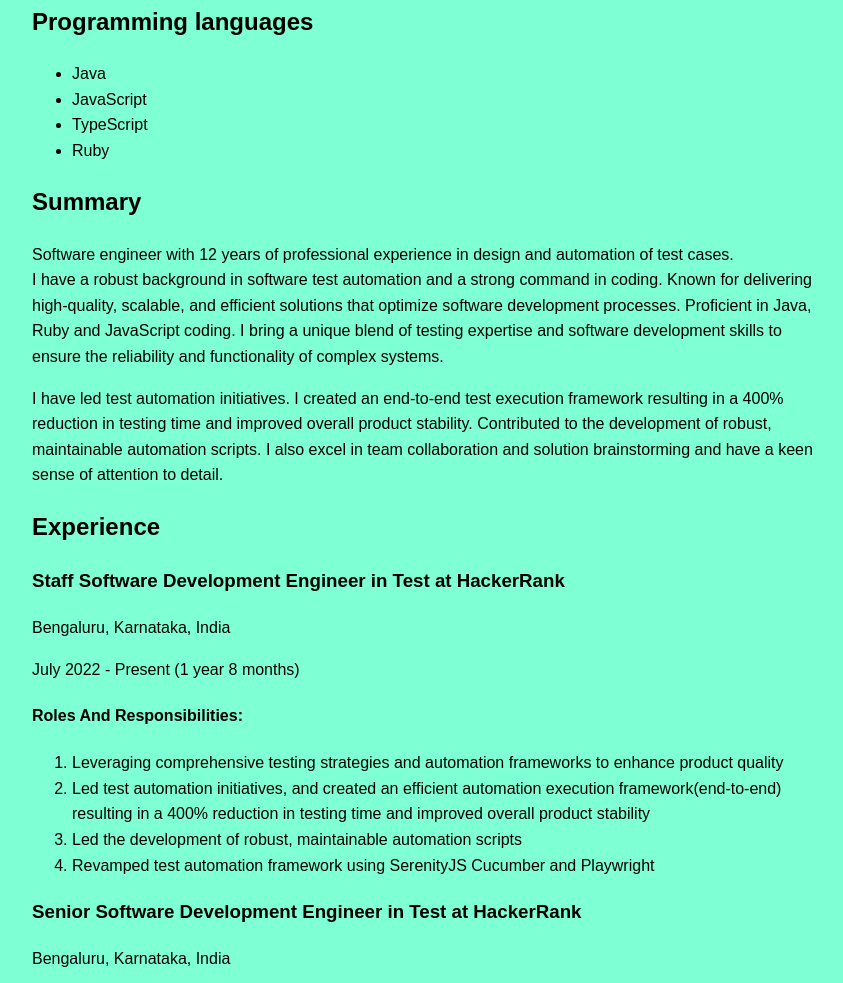
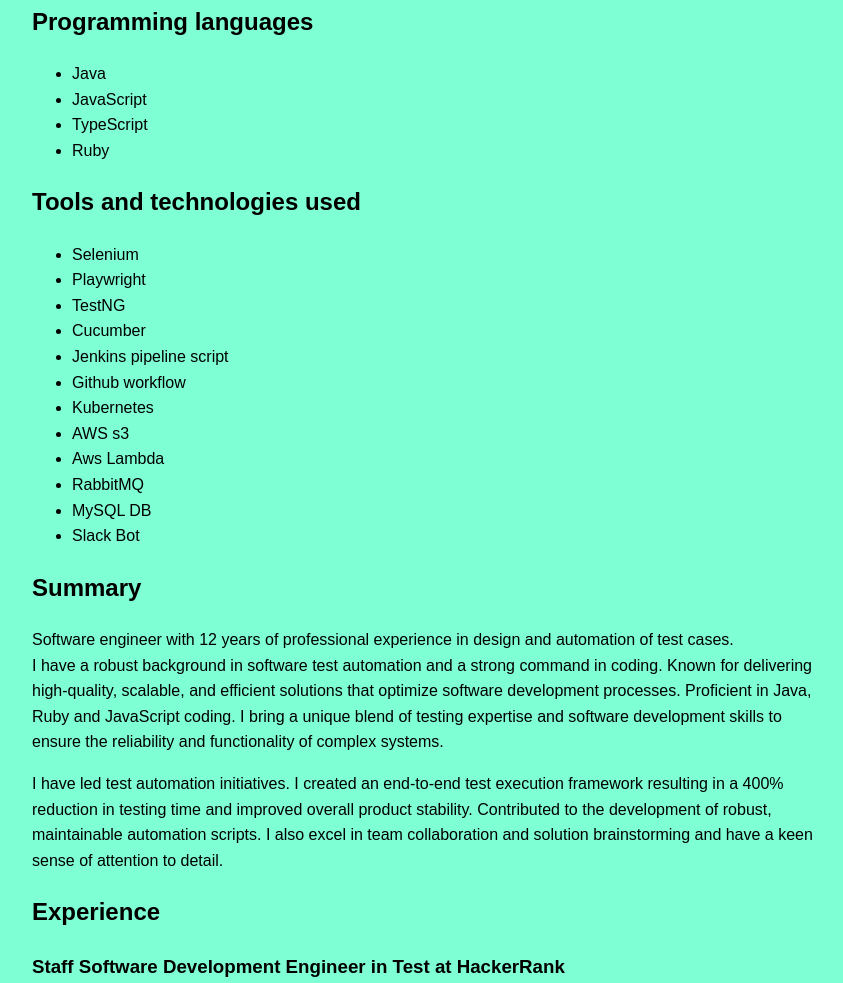
Before and after one commit to adarsha89/adarsha89.github.io, a plain HTML site: page index.html in a window 1280 px wide. Shown: the part 871-1854 px from the top of the page, without its empty margins (208-1051 px from the left). Drawn offline with Linux system fonts and the light colour scheme.

Commit message:
Made required changes in resume

```diff
--- a/index.html
+++ b/index.html
@@ -75,6 +75,23 @@
                 <li>Ruby</li>
             </ul>
         </div>
+        <div class="toolsAndTechnologiesUsed">
+            <h2>Tools and technologies used</h2>
+            <ul>
+                <li>Selenium</li>
+                <li>Playwright</li>
+                <li>TestNG</li>
+                <li>Cucumber</li>
+                <li>Jenkins pipeline script</li>
+                <li>Github workflow</li>
+                <li>Kubernetes</li>
+                <li>AWS s3</li>
+                <li>Aws Lambda</li>
+                <li>RabbitMQ</li>
+                <li>MySQL DB</li>
+                <li>Slack Bot</li>
+            </ul>
+        </div>
         <div class="summary">
             <h2>Summary</h2>
             <p>Software engineer with 12 years of professional experience in design and automation of test cases.
```
